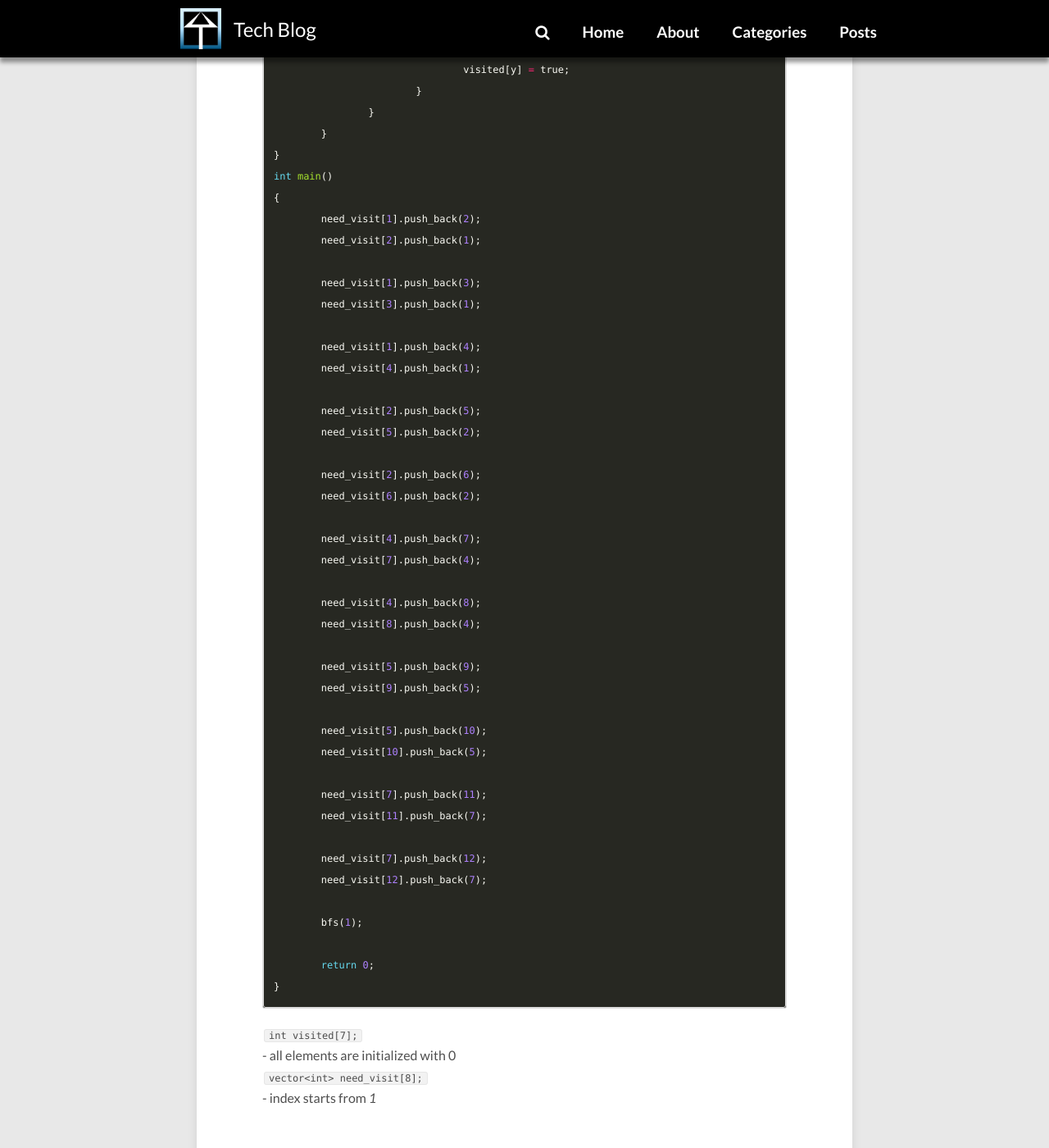
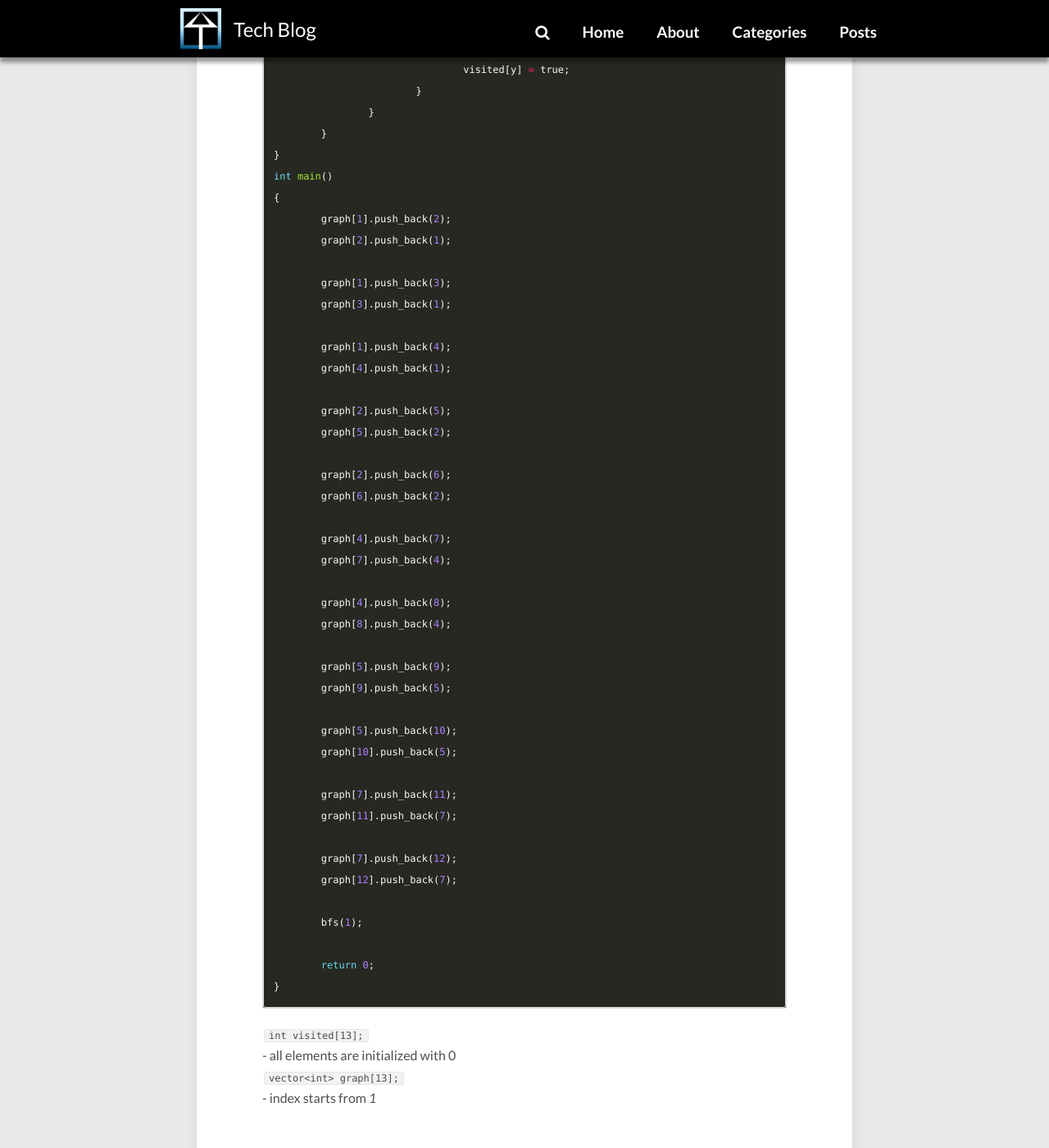
Before and after one commit to sujinsjlee/mg729.github.io, a Jekyll site: the page built from _posts/2020-03-26-Algorithm_(9)_bfs.md, in a window 1280 px wide and 1400 px high, scrolled down 2138 px. Shown: the whole window at 82% size. Built offline with Jekyll 4.4.1, drawn with Linux system fonts in a browser that asks for light colours; nearby versions of some CDN libraries; comment, search, counter and statistics services are not loaded; some of the changed text lies outside the part shown.

Commit message:
[Algorithm] bfs dfs update final

````diff
--- a/_posts/2020-03-26-Algorithm_(9)_bfs.md
+++ b/_posts/2020-03-26-Algorithm_(9)_bfs.md
@@ -33,34 +33,34 @@ use_math: true
 ## C++
 ```cpp
 #include<iostream>
-#include<cstdio>
 #include<vector> //to store data
 #include<queue>
 
 using namespace std;
 
-int number = 7;
-int visited[7];
-vector<int> need_visit[8];
+
+int visited[13];
+vector<int> graph[13];
 
 void bfs(int start)
 {
-	queue<int> q;
-	q.push(start);
+	queue<int> need_visit;
 
+	need_visit.push(start);
 	visited[start] = true;
-	while(!q.empty())
+
+	while(!need_visit.empty())
 	{
-		int x = q.front();
-		q.pop();
-		printf("%d ", x);
+		int x = need_visit.front();
+		cout << x << " ";
+		need_visit.pop();
 
-		for(int i = 0; i < need_visit[x].size(); ++i)
+		for(int i = 0; i < graph[x].size() ; ++i)
 		{
-			int y = need_visit[x][i];
+			int y = graph[x][i];
 			if(!visited[y])
 			{
-				q.push(y);
+				need_visit.push(y);
 				visited[y] = true;
 			}
 		}
@@ -68,45 +68,45 @@ void bfs(int start)
 }
 int main()
 {
-	need_visit[1].push_back(2);
-	need_visit[2].push_back(1);
+	graph[1].push_back(2);
+	graph[2].push_back(1);
 
-	need_visit[1].push_back(3);
-	need_visit[3].push_back(1);
+	graph[1].push_back(3);
+	graph[3].push_back(1);
 
-	need_visit[1].push_back(4);
-	need_visit[4].push_back(1);
+	graph[1].push_back(4);
+	graph[4].push_back(1);
 
-	need_visit[2].push_back(5);
-	need_visit[5].push_back(2);
+	graph[2].push_back(5);
+	graph[5].push_back(2);
 
-	need_visit[2].push_back(6);
-	need_visit[6].push_back(2);
+	graph[2].push_back(6);
+	graph[6].push_back(2);
 
-	need_visit[4].push_back(7);
-	need_visit[7].push_back(4);
+	graph[4].push_back(7);
+	graph[7].push_back(4);
 
-	need_visit[4].push_back(8);
-	need_visit[8].push_back(4);
+	graph[4].push_back(8);
+	graph[8].push_back(4);
 
-	need_visit[5].push_back(9);
-	need_visit[9].push_back(5);
+	graph[5].push_back(9);
+	graph[9].push_back(5);
 
-	need_visit[5].push_back(10);
-	need_visit[10].push_back(5);
+	graph[5].push_back(10);
+	graph[10].push_back(5);
 
-	need_visit[7].push_back(11);
-	need_visit[11].push_back(7);
+	graph[7].push_back(11);
+	graph[11].push_back(7);
 
-	need_visit[7].push_back(12);
-	need_visit[12].push_back(7);
+	graph[7].push_back(12);
+	graph[12].push_back(7);
 
 	bfs(1);
 
 	return 0;
 }
 ```
-`int visited[7];`
+`int visited[13];`
 	- all elements are initialized with 0
-`vector<int> need_visit[8];`
+`vector<int> graph[13];`
 	- index starts from *1*
````
Also changed, not shown: _posts/2020-01-12-DataStructure_(3)_Queue.md (+29 -0 lines), _posts/2020-01-12-DataStructure_(4)_Stack.md (+28 -0 lines), _posts/2020-03-29-Algorithm_(10)_dfs.md (+26 -27 lines).
